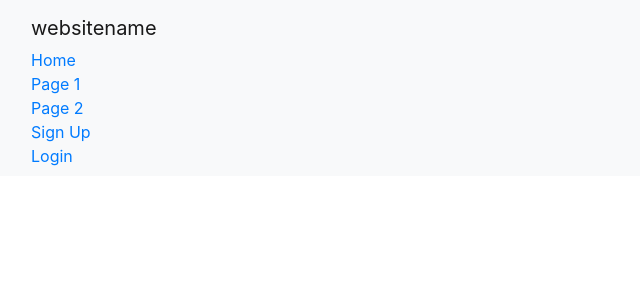
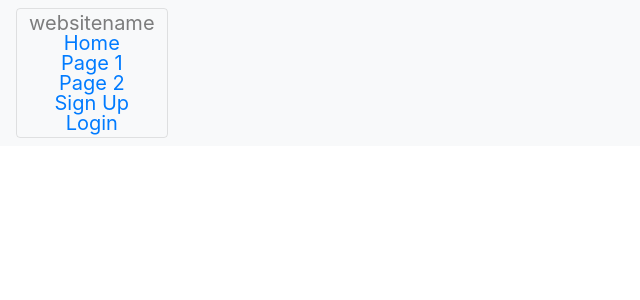
Before and after one commit to lyndon-bot/nccubotb, a PHP site: page /Functions/Header.php in a window 1280 px wide. Shown: the top 300 px of the page, without its empty margins (0-640 px from the left). Run offline with PHP 8.4, Linux system fonts and the light colour scheme.

Commit message:
Header Update

```diff
--- a/Functions/Header.php
+++ b/Functions/Header.php
@@ -15,8 +15,7 @@
     <body>
 
     <nav class="navbar navbar-light bg-light">
-        <div class="container-fluid">
-        <div class="navbar-header">
+        <button class="navbar-toggler navbar-toggler-right" type="button" data-toggle="collapse" data-target="#navbarNav" aria-controls="navbarNav"
             <a class="navbar-brand" href="#"> websitename </a>
             <ul class="nav navbar-nav navbar-right">
                 <li class="active"><a href="#">Home</a></li>
@@ -27,8 +26,7 @@
                 <li><a href="#"><span class="glyphicon glyphicon-user"></span> Sign Up</a></li>
                 <li><a href="#"><span class="glyphicon glyphicon-log-in"></span> Login</a></li>
             </ul>
-        </div>
-        </div>
+
 
     </nav>
 
```
